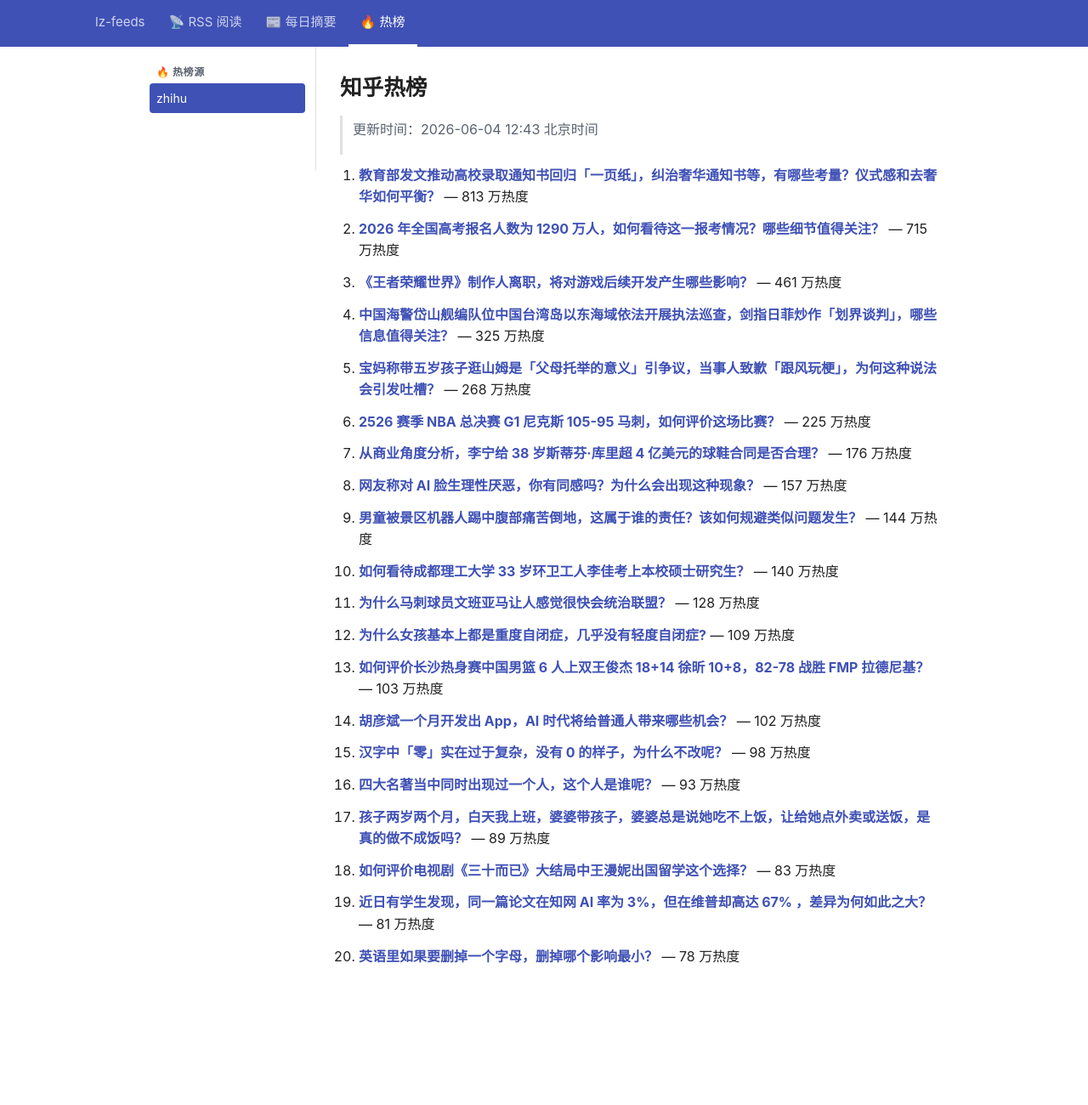
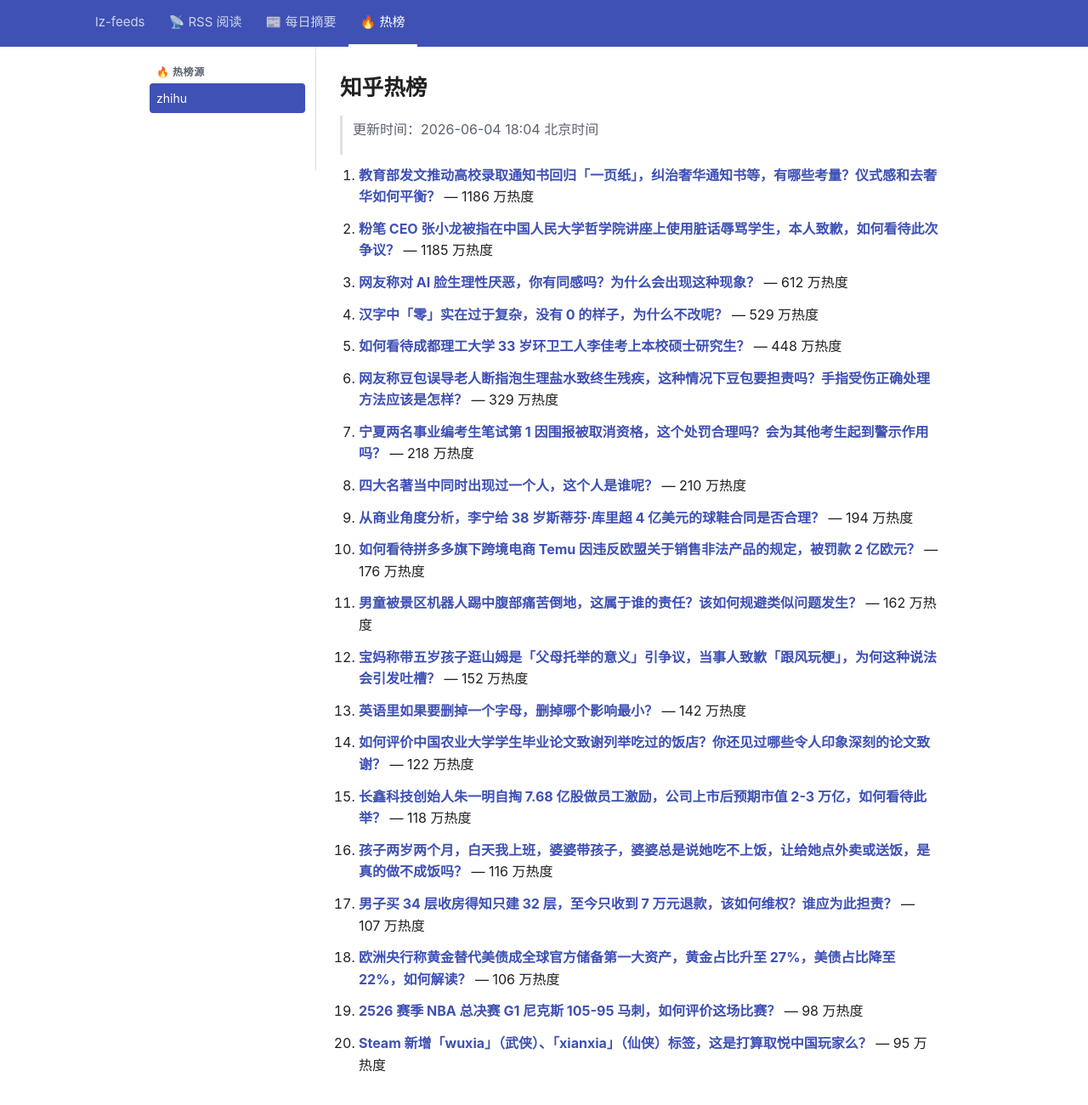
Before and after one commit to lizhang0101/lz-feeds, a Jekyll site: the page built from _hotlist/zhihu.md, in a window 1280 px wide and 1330 px high. Shown: the top 1300 px of the window at 85% size. Built offline with Jekyll 4.4.1, drawn with Linux system fonts in a browser that asks for light colours.

Commit message:
hotlist: 2026-06-04T10:04Z

```diff
--- a/_hotlist/zhihu.md
+++ b/_hotlist/zhihu.md
@@ -1,48 +1,48 @@
 ---
-updated: 2026-06-04 12:43 北京时间
+updated: 2026-06-04 18:04 北京时间
 count: 20
 ---
 
 # 知乎热榜
 
-> 更新时间：2026-06-04 12:43 北京时间
+> 更新时间：2026-06-04 18:04 北京时间
 
-1. **[教育部发文推动高校录取通知书回归「一页纸」，纠治奢华通知书等，有哪些考量？仪式感和去奢华如何平衡？](https://www.zhihu.com/question/2045553277593458433)** — 813 万热度
+1. **[教育部发文推动高校录取通知书回归「一页纸」，纠治奢华通知书等，有哪些考量？仪式感和去奢华如何平衡？](https://www.zhihu.com/question/2045553277593458433)** — 1186 万热度
 
-2. **[2026 年全国高考报名人数为 1290 万人，如何看待这一报考情况？哪些细节值得关注？](https://www.zhihu.com/question/2045512100232131109)** — 715 万热度
+2. **[粉笔 CEO 张小龙被指在中国人民大学哲学院讲座上使用脏话辱骂学生，本人致歉，如何看待此次争议？](https://www.zhihu.com/question/2045831251819492813)** — 1185 万热度
 
-3. **[《王者荣耀世界》制作人离职，将对游戏后续开发产生哪些影响？](https://www.zhihu.com/question/2045196713208570577)** — 461 万热度
+3. **[网友称对 AI 脸生理性厌恶，你有同感吗？为什么会出现这种现象？](https://www.zhihu.com/question/2045546609027408734)** — 612 万热度
 
-4. **[中国海警岱山舰编队位中国台湾岛以东海域依法开展执法巡查，剑指日菲炒作「划界谈判」，哪些信息值得关注？](https://www.zhihu.com/question/2045510783908500299)** — 325 万热度
+4. **[汉字中「零」实在过于复杂，没有 0 的样子，为什么不改呢？](https://www.zhihu.com/question/2027051175145424318)** — 529 万热度
 
-5. **[宝妈称带五岁孩子逛山姆是「父母托举的意义」引争议，当事人致歉「跟风玩梗」，为何这种说法会引发吐槽？](https://www.zhihu.com/question/2045550398900024737)** — 268 万热度
+5. **[如何看待成都理工大学 33 岁环卫工人李佳考上本校硕士研究生？](https://www.zhihu.com/question/2043663971702550638)** — 448 万热度
 
-6. **[2526 赛季 NBA 总决赛 G1 尼克斯 105-95 马刺，如何评价这场比赛？](https://www.zhihu.com/question/2045788866356024379)** — 225 万热度
+6. **[网友称豆包误导老人断指泡生理盐水致终生残疾，这种情况下豆包要担责吗？手指受伤正确处理方法应该是怎样？](https://www.zhihu.com/question/2045517452222493616)** — 329 万热度
 
-7. **[从商业角度分析，李宁给 38 岁斯蒂芬·库里超 4 亿美元的球鞋合同是否合理？](https://www.zhihu.com/question/2045429680648586500)** — 176 万热度
+7. **[宁夏两名事业编考生笔试第 1 因围报被取消资格，这个处罚合理吗？会为其他考生起到警示作用吗？](https://www.zhihu.com/question/2045457686003545788)** — 218 万热度
 
-8. **[网友称对 AI 脸生理性厌恶，你有同感吗？为什么会出现这种现象？](https://www.zhihu.com/question/2045546609027408734)** — 157 万热度
+8. **[四大名著当中同时出现过一个人，这个人是谁呢？](https://www.zhihu.com/question/2044654505241866385)** — 210 万热度
 
-9. **[男童被景区机器人踢中腹部痛苦倒地，这属于谁的责任？该如何规避类似问题发生？](https://www.zhihu.com/question/2045531346148095497)** — 144 万热度
+9. **[从商业角度分析，李宁给 38 岁斯蒂芬·库里超 4 亿美元的球鞋合同是否合理？](https://www.zhihu.com/question/2045429680648586500)** — 194 万热度
 
-10. **[如何看待成都理工大学 33 岁环卫工人李佳考上本校硕士研究生？](https://www.zhihu.com/question/2043663971702550638)** — 140 万热度
+10. **[如何看待拼多多旗下跨境电商 Temu 因违反欧盟关于销售非法产品的规定，被罚款 2 亿欧元？](https://www.zhihu.com/question/2043475993025826848)** — 176 万热度
 
-11. **[为什么马刺球员文班亚马让人感觉很快会统治联盟？](https://www.zhihu.com/question/2040810498376085990)** — 128 万热度
+11. **[男童被景区机器人踢中腹部痛苦倒地，这属于谁的责任？该如何规避类似问题发生？](https://www.zhihu.com/question/2045531346148095497)** — 162 万热度
 
-12. **[为什么女孩基本上都是重度自闭症，几乎没有轻度自闭症?](https://www.zhihu.com/question/1913335161661154588)** — 109 万热度
+12. **[宝妈称带五岁孩子逛山姆是「父母托举的意义」引争议，当事人致歉「跟风玩梗」，为何这种说法会引发吐槽？](https://www.zhihu.com/question/2045550398900024737)** — 152 万热度
 
-13. **[如何评价长沙热身赛中国男篮 6 人上双王俊杰 18+14 徐昕 10+8，82-78 战胜 FMP 拉德尼基？](https://www.zhihu.com/question/2045619984928355041)** — 103 万热度
+13. **[英语里如果要删掉一个字母，删掉哪个影响最小？](https://www.zhihu.com/question/625593581)** — 142 万热度
 
-14. **[胡彦斌一个月开发出 App，AI 时代将给普通人带来哪些机会？](https://www.zhihu.com/question/2044389352550164119)** — 102 万热度
+14. **[如何评价中国农业大学学生毕业论文致谢列举吃过的饭店？你还见过哪些令人印象深刻的论文致谢？](https://www.zhihu.com/question/2045530859814352162)** — 122 万热度
 
-15. **[汉字中「零」实在过于复杂，没有 0 的样子，为什么不改呢？](https://www.zhihu.com/question/2027051175145424318)** — 98 万热度
+15. **[长鑫科技创始人朱一明自掏 7.68 亿股做员工激励，公司上市后预期市值 2-3 万亿，如何看待此举？](https://www.zhihu.com/question/2041193028925264772)** — 118 万热度
 
-16. **[四大名著当中同时出现过一个人，这个人是谁呢？](https://www.zhihu.com/question/2044654505241866385)** — 93 万热度
+16. **[孩子两岁两个月，白天我上班，婆婆带孩子，婆婆总是说她吃不上饭，让给她点外卖或送饭，是真的做不成饭吗？](https://www.zhihu.com/question/2043642078484329799)** — 116 万热度
 
-17. **[孩子两岁两个月，白天我上班，婆婆带孩子，婆婆总是说她吃不上饭，让给她点外卖或送饭，是真的做不成饭吗？](https://www.zhihu.com/question/2043642078484329799)** — 89 万热度
+17. **[男子买 34 层收房得知只建 32 层，至今只收到 7 万元退款，该如何维权？谁应为此担责？](https://www.zhihu.com/question/2045565518300411299)** — 107 万热度
 
-18. **[如何评价电视剧《三十而已》大结局中王漫妮出国留学这个选择？](https://www.zhihu.com/question/411895510)** — 83 万热度
+18. **[欧洲央行称黄金替代美债成全球官方储备第一大资产，黄金占比升至 27%，美债占比降至 22%，如何解读？](https://www.zhihu.com/question/2045468542531851848)** — 106 万热度
 
-19. **[近日有学生发现，同一篇论文在知网 AI 率为 3%，但在维普却高达 67% ，差异为何如此之大？](https://www.zhihu.com/question/2043265365875103119)** — 81 万热度
+19. **[2526 赛季 NBA 总决赛 G1 尼克斯 105-95 马刺，如何评价这场比赛？](https://www.zhihu.com/question/2045788866356024379)** — 98 万热度
 
-20. **[英语里如果要删掉一个字母，删掉哪个影响最小？](https://www.zhihu.com/question/625593581)** — 78 万热度
+20. **[Steam 新增「wuxia」（武侠）、「xianxia」（仙侠）标签，这是打算取悦中国玩家么？](https://www.zhihu.com/question/2042659708897685816)** — 95 万热度
```
